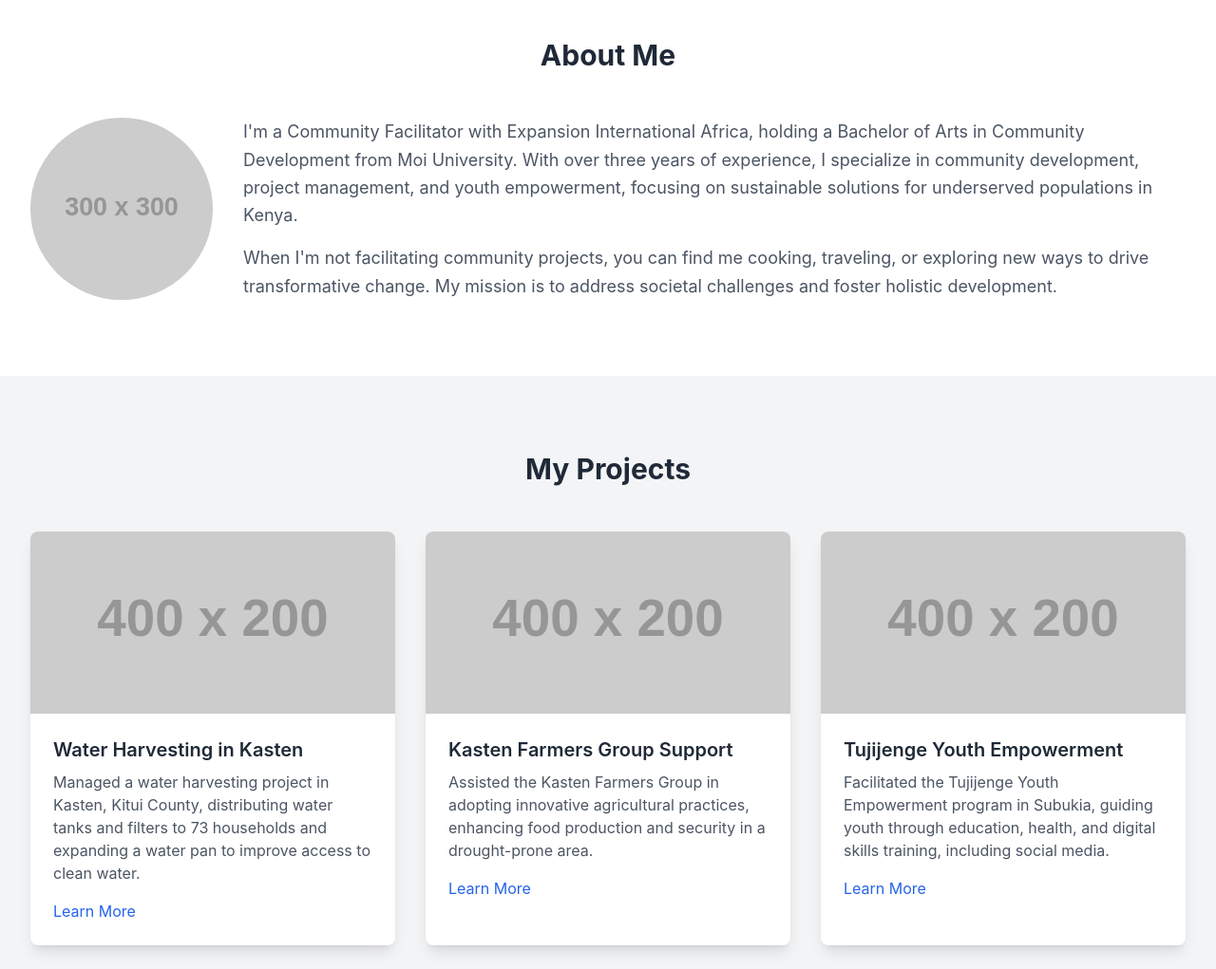
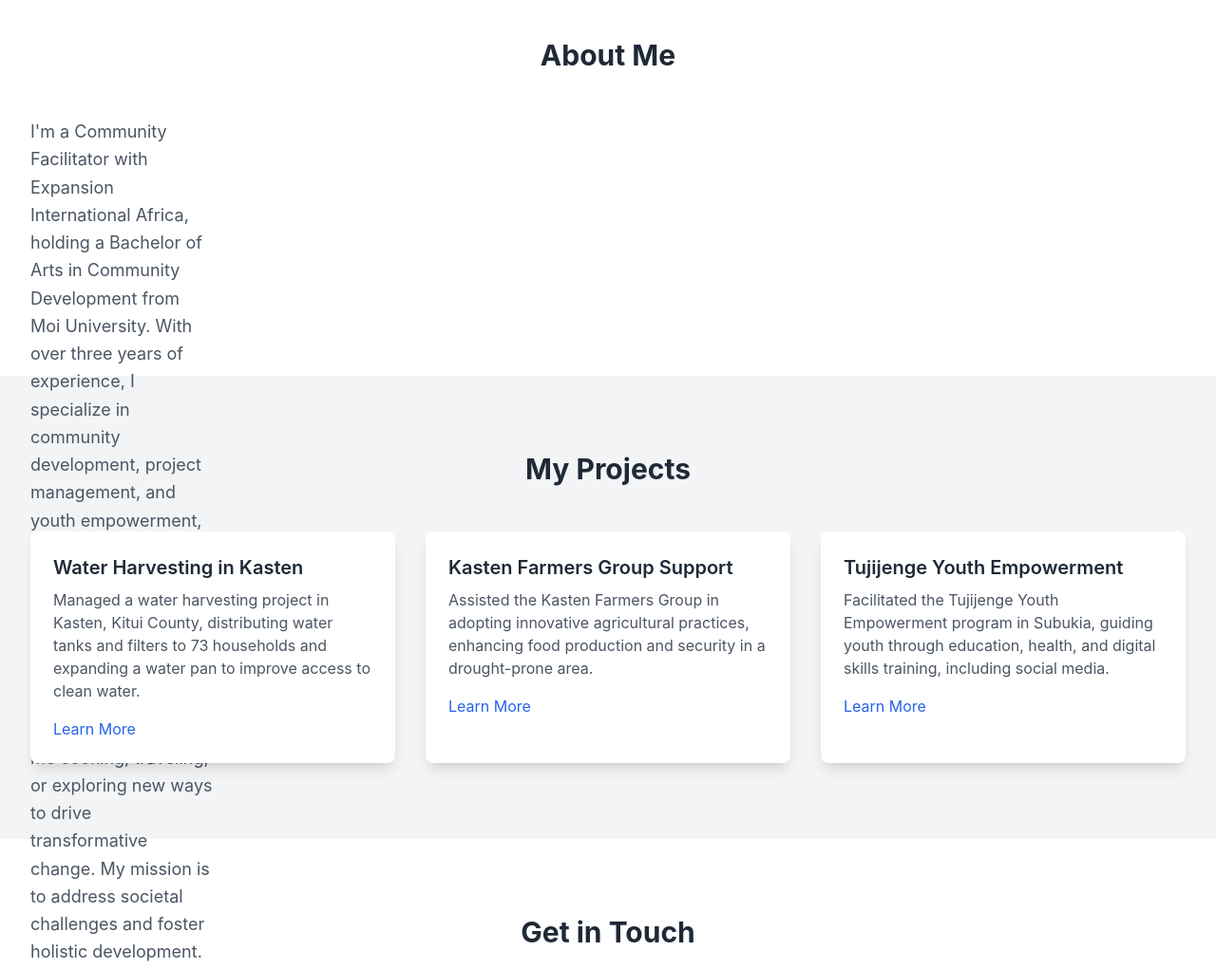
Before and after one commit to BuchBrian/portfolio, a plain HTML site: page index.html in a window 1280 px wide. Shown: the part 840-1861 px from the top of the page at 95% size. Drawn offline with nearby package versions, Linux system fonts and the light colour scheme; placeholder pictures from the web are drawn by us.

Commit message:
Update index.html
Update Profile Picture
Update water harvesting project picture
Update Kasten Farmers Group picture
Update Tujijenge Youth Program picture

```diff
--- a/index.html
+++ b/index.html
@@ -85,7 +85,7 @@
     <div class="max-w-7xl mx-auto px-4 sm:px-6 lg:px-8">
       <h2 class="text-3xl font-bold text-center mb-12">About Me</h2>
       <div class="flex flex-col md:flex-row items-center gap-8">
-        <img src="https://via.placeholder.com/300" alt="Profile Picture" class="w-48 h-48 rounded-full object-cover">
+        <profile.JPG="https://via.placeholder.com/300" alt="Profile Picture" class="w-48 h-48 rounded-full object-cover">
         <div>
           <p class="text-lg text-gray-600 leading-relaxed">
             I'm a Community Facilitator with Expansion International Africa, holding a Bachelor of Arts in Community Development from Moi University. With over three years of experience, I specialize in community development, project management, and youth empowerment, focusing on sustainable solutions for underserved populations in Kenya.
@@ -105,7 +105,7 @@
       <div class="grid grid-cols-1 sm:grid-cols-2 lg:grid-cols-3 gap-8">
         <!-- Project 1 -->
         <div class="bg-white rounded-lg shadow-lg overflow-hidden">
-          <img src="https://via.placeholder.com/400x200" alt="Water Harvesting Project" class="w-full h-48 object-cover">
+          <water harvesting project.JPG="https://via.placeholder.com/400x200" alt="Water Harvesting Project" class="w-full h-48 object-cover">
           <div class="p-6">
             <h3 class="text-xl font-semibold mb-2">Water Harvesting in Kasten</h3>
             <p class="text-gray-600 mb-4">Managed a water harvesting project in Kasten, Kitui County, distributing water tanks and filters to 73 households and expanding a water pan to improve access to clean water.</p>
@@ -114,7 +114,7 @@
         </div>
         <!-- Project 2 -->
         <div class="bg-white rounded-lg shadow-lg overflow-hidden">
-          <img src="https://via.placeholder.com/400x200" alt="Kasten Farmers Group" class="w-full h-48 object-cover">
+          <Kasten Farmers Group.JPG="https://via.placeholder.com/400x200" alt="Kasten Farmers Group" class="w-full h-48 object-cover">
           <div class="p-6">
             <h3 class="text-xl font-semibold mb-2">Kasten Farmers Group Support</h3>
             <p class="text-gray-600 mb-4">Assisted the Kasten Farmers Group in adopting innovative agricultural practices, enhancing food production and security in a drought-prone area.</p>
@@ -123,7 +123,7 @@
         </div>
         <!-- Project 3 -->
         <div class="bg-white rounded-lg shadow-lg overflow-hidden">
-          <img src="https://via.placeholder.com/400x200" alt="Tujijenge Youth Program" class="w-full h-48 object-cover">
+          <Tujijenge Youth Program.JPG="https://via.placeholder.com/400x200" alt="Tujijenge Youth Program" class="w-full h-48 object-cover">
           <div class="p-6">
             <h3 class="text-xl font-semibold mb-2">Tujijenge Youth Empowerment</h3>
             <p class="text-gray-600 mb-4">Facilitated the Tujijenge Youth Empowerment program in Subukia, guiding youth through education, health, and digital skills training, including social media.</p>
```
